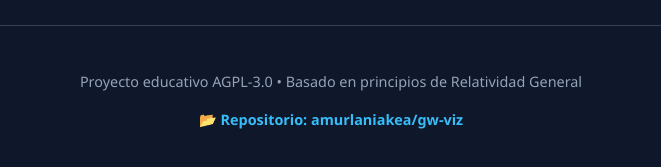
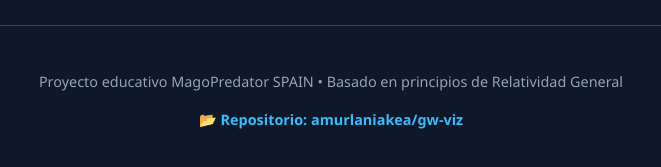
Before and after one commit to amurlaniakea/gw-viz-old, a plain HTML site: page site/index.html in a window 1280 px wide. Shown: the part 1049-1216 px from the top of the page, 309-970 px from the left. Drawn offline with Linux system fonts and the light colour scheme.

Commit message:
fix(ui): update footer attribution to MagoPredator SPAIN

```diff
--- a/site/index.html
+++ b/site/index.html
@@ -128,7 +128,7 @@
   </main>
 
   <footer>
-    <p>Proyecto educativo AGPL-3.0 • Basado en principios de Relatividad General</p>
+    <p>Proyecto educativo MagoPredator SPAIN • Basado en principios de Relatividad General</p>
     <p>
       <a href="https://github.com/amurlaniakea/gw-viz" target="_blank" class="repo-link">
         📂 Repositorio: amurlaniakea/gw-viz
```
